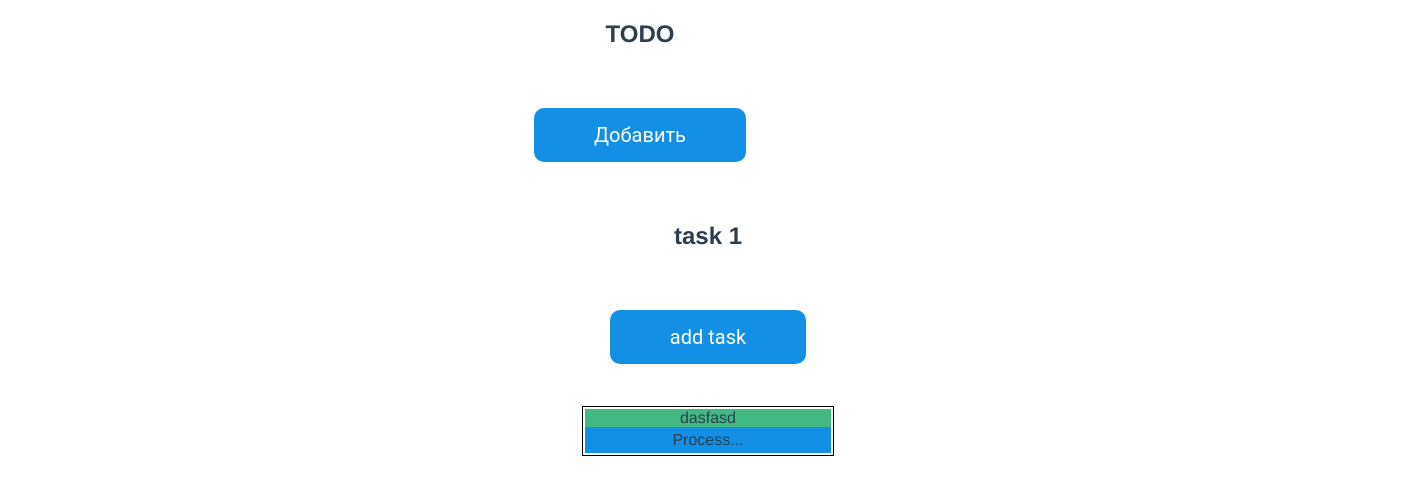
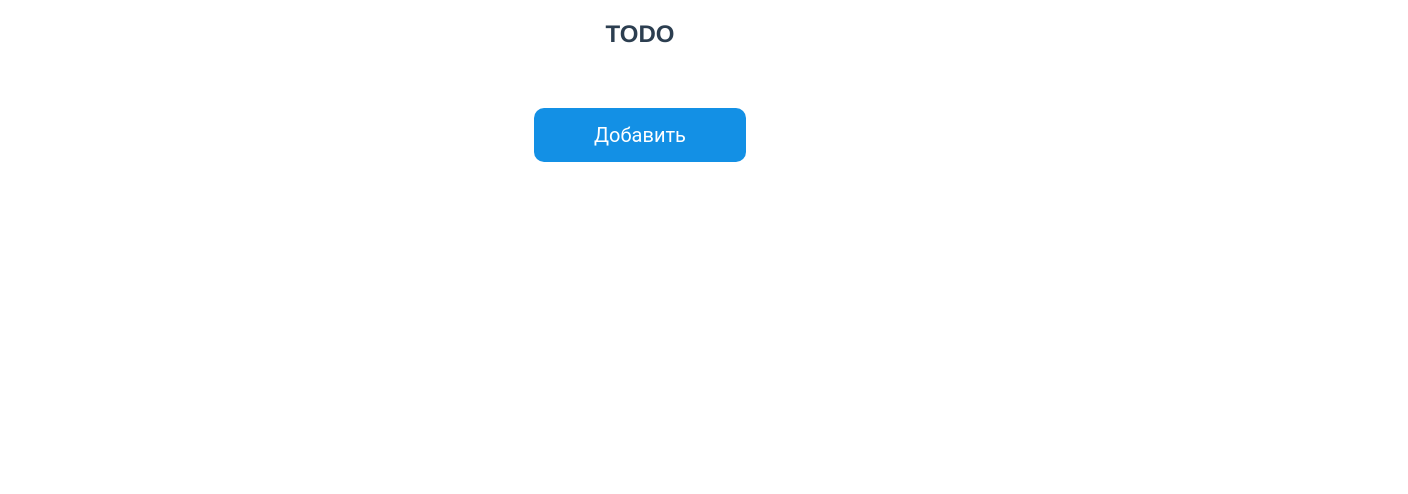
Before and after one commit to Portunis/learn-pinia-app, a Vue app: page / in a window 1280 px wide. Shown: the top 494 px of the page, 1408 px wide, since content can reach past the window. Built offline with nearby package versions, Linux system fonts and the light colour scheme.

Commit message:
[drag and drop] Мелкие правки

```diff
--- a/src/store/index.ts
+++ b/src/store/index.ts
@@ -5,18 +5,7 @@ import BoardModels from "@/models/board.models";
 
 export const useStore = defineStore("main", {
   state: () => ({
-    boards: [
-      {
-        id: 1,
-        name: "task 1",
-        tasks: [
-          {
-            title: "task1",
-            description: "dasfasd",
-          },
-        ] as TaskModels[],
-      },
-    ] as BoardModels[],
+    boards: [] as BoardModels[],
   }),
   getters: {},
   actions: {
--- a/src/views/HomeView.vue
+++ b/src/views/HomeView.vue
@@ -13,7 +13,7 @@
         </div>
       </div>
     </div>
-
+    <transition name="notification">
       <UiModal v-model:show="boardModalVisible">
         <div class="modal">
           <form>
@@ -22,6 +22,8 @@
           <UiButton @click.prevent="createBoard(boardForm)">Create</UiButton>
         </div>
       </UiModal>
+    </transition>
+    <transition name="notification">
       <UiModal v-model:show="taskModalVisible">
         <div class="modal">
           <form>
@@ -31,6 +33,10 @@
           <UiButton @click.prevent="createTask(taskForm)">Create</UiButton>
         </div>
       </UiModal>
+    </transition>
+    <transition name="notification">
+      <UiNotification v-if="notificationTask">Чекай console</UiNotification>
+    </transition>
   </div>
 </template>
 
@@ -45,14 +51,16 @@ import { mapActions, mapState } from "pinia";
 import { useStore } from "@/store";
 import BoardModels from "@/models/board.models";
 import TaskModels from "@/models/task.models";
+import UiNotification from "@/components/UI/notification/uiNotification.vue";
 
 export default defineComponent({
   name: "HomeView",
-  components: { UiInput, UiModal, CardItems, UiButton },
+  components: { UiNotification, UiInput, UiModal, CardItems, UiButton },
   data() {
     return {
       boardModalVisible: false,
       taskModalVisible: false,
+      notificationTask: false,
       boardForm: {
         name: "",
         tasks: [],
@@ -103,6 +111,10 @@ export default defineComponent({
         title: "",
         description: "",
       };
+      this.notificationTask = true;
+      setTimeout(() => {
+        this.notificationTask = false;
+      }, 5000);
       console.log(taskForm);
     },
     // startDrag(evt: any, item: any) {
@@ -121,6 +133,15 @@ export default defineComponent({
 </script>
 
 <style lang="scss" scoped>
+.notification-enter-active,
+.notification-leave-active {
+  transition: opacity 0.5s ease;
+}
+
+.notification-enter-from,
+.notification-leave-to {
+  opacity: 0;
+}
 .modal {
   display: flex;
   flex-direction: column;
```
Lines whose indentation alone changed are shown as unchanged.
